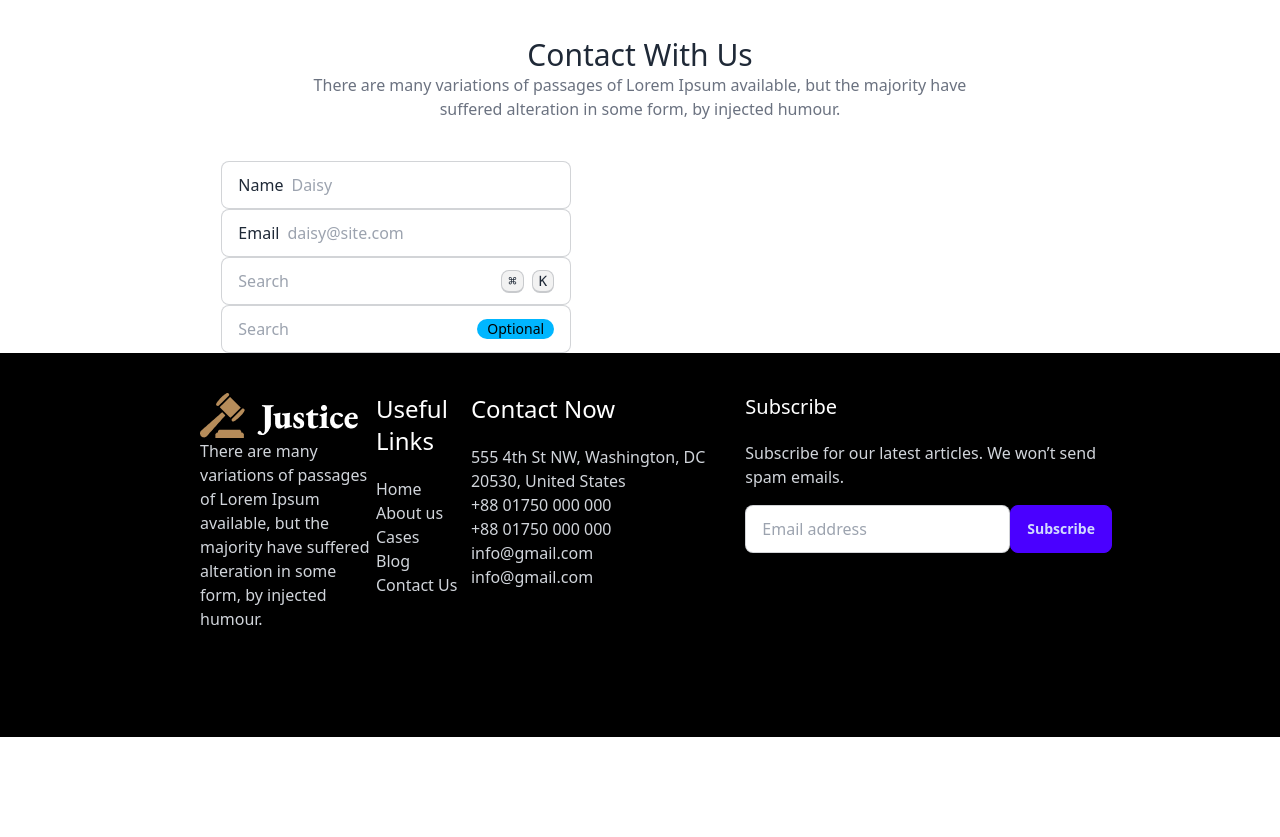
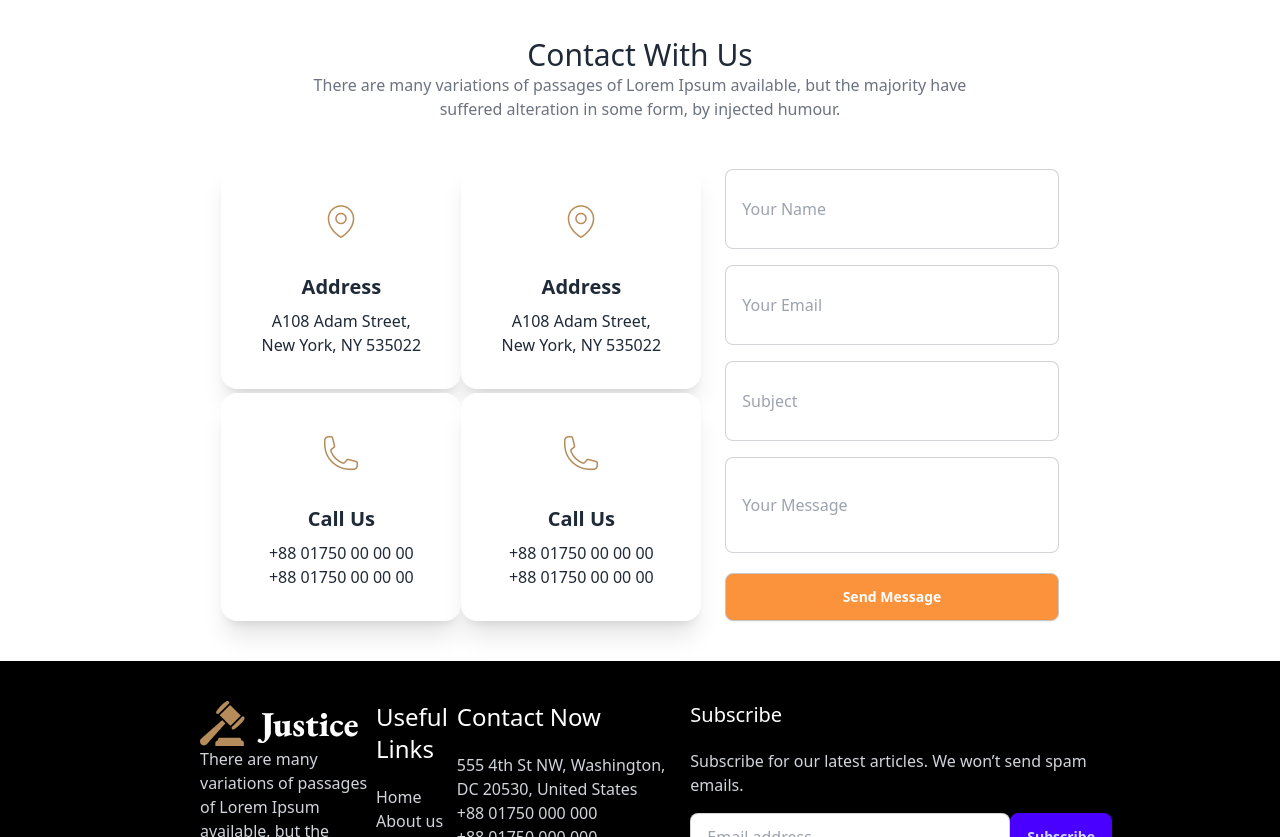
Before and after one commit to HKabir12/tailwindcss-practices-1, a plain HTML site: page index.html in a window 1280 px wide. Shown: the part 2015-2852 px from the top of the page. Before the commit the page ends 2752 px from the top, so only its background shows below. Drawn offline with nearby package versions, Linux system fonts and the light colour scheme.

Commit message:
coding life

```diff
--- a/index.html
+++ b/index.html
@@ -199,33 +199,38 @@
             <section class="mt-10">
                 <h1 class="text-3xl text-center">Frequently Asked Any Questions</h1>
                 <p class="justify-center pb-10 text-center text-gray-500">There are many variations of passages of Lorem
-                    Ipsum available, but the majority have <br> suffered alteration in some form, by injected humour.</p>
+                    Ipsum available, but the majority have <br> suffered alteration in some form, by injected humour.
+                </p>
                 <div class="justify-center justify-between lg:flex">
                     <div>
                         <div class="mb-4 collapse collapse-plus bg-base-200">
                             <input type="radio" name="my-accordion-3" checked="checked" />
-                        <div class="text-xl font-medium collapse-title">Click to open this one and close others</div>
+                            <div class="text-xl font-medium collapse-title">Click to open this one and close others
+                            </div>
                             <div class="collapse-content">
                                 <p>hello</p>
                             </div>
                         </div>
                         <div class="mb-2 collapse collapse-plus bg-base-200">
                             <input type="radio" name="my-accordion-3" />
-                        <div class="text-xl font-medium collapse-title">Click to open this one and close others</div>
+                            <div class="text-xl font-medium collapse-title">Click to open this one and close others
+                            </div>
                             <div class="collapse-content">
                                 <p>hello</p>
                             </div>
                         </div>
                         <div class="mb-2 collapse collapse-plus bg-base-200">
                             <input type="radio" name="my-accordion-3" />
-                        <div class="text-xl font-medium collapse-title">Click to open this one and close others</div>
+                            <div class="text-xl font-medium collapse-title">Click to open this one and close others
+                            </div>
                             <div class="collapse-content">
                                 <p>hello</p>
                             </div>
                         </div>
                         <div class="mb-2 collapse collapse-plus bg-base-200">
                             <input type="radio" name="my-accordion-3" />
-                        <div class="text-xl font-medium collapse-title">Click to open this one and close others</div>
+                            <div class="text-xl font-medium collapse-title">Click to open this one and close others
+                            </div>
                             <div class="collapse-content">
                                 <p>hello</p>
                             </div>
@@ -237,48 +242,90 @@
                 </div>
             </section>
             <!-- contract with us -->
-            <section class="mt-10">
+            <section class="mt-10 mb-10">
                 <h1 class="text-3xl text-center">Contact With Us</h1>
                 <p class="justify-center pb-10 text-center text-gray-500">There are many variations of passages of Lorem
                     Ipsum
                     available, but the majority have <br> suffered alteration in some form, by injected humour.</p>
-                <div class="lg:flex">
-                    <div>
-                        <div>
-                            <div>
-
-                            </div>
-                            <div>
-
+                <div class="gap-4 lg:flex">
+                    <div class="mx-auto  lg:flex">
+                        <div >
+                            <div class="mb-1" >
+                                <div class="shadow-xl card bg-base-100 w-96 lg:w-60">
+                                    <figure class="px-10 pt-10">
+                                        <img src="images/location.png" alt="loacation" class="rounded-xl" />
+                                    </figure>
+                                    <div class="items-center text-center card-body">
+                                        <h2 class="card-title">Address</h2>
+                                        <p>A108 Adam Street, <br>
+                                            New York, NY 535022</p>
                                     </div>
                                 </div>
+                            </div>
+
                             <div>
-                            <div>
-
-                            </div>
-                            <div>
+                                <div class="shadow-xl card bg-base-100 w-96 lg:w-60">
+                                    <figure class="px-10 pt-10">
+                                        <img src="images/call.png" alt="call" class="rounded-xl" />
+                                    </figure>
+                                    <div class="items-center text-center card-body">
+                                        <h2 class="card-title">Call Us</h2>
+                                        <p>+88 01750 00 00 00 <br>
+                                            +88 01750 00 00 00</p>
 
                                     </div>
                                 </div>
                             </div>
+                        </div>
+                        <div class="gap-1 ">
+                            <div class="mb-1">
+                                <div class="shadow-xl card bg-base-100 w-96 lg:w-60">
+                                    <figure class="px-10 pt-10">
+                                        <img src="images/location.png" alt="loacation" class="rounded-xl" />
+                                    </figure>
+                                    <div class="items-center text-center card-body">
+                                        <h2 class="card-title">Address</h2>
+                                        <p>A108 Adam Street, <br>
+                                            New York, NY 535022</p>
+                                    </div>
+                                </div>
+                            </div>
+
                             <div>
-                        <label class="flex items-center gap-2 input input-bordered">
-                            Name
-                            <input type="text" class="grow" placeholder="Daisy" />
+                                <div class="shadow-xl card bg-base-100 w-96 lg:w-60">
+                                    <figure class="px-10 pt-10">
+                                        <img src="images/call.png" alt="call" class="rounded-xl" />
+                                    </figure>
+                                    <div class="items-center text-center card-body">
+                                        <h2 class="card-title">Call Us</h2>
+                                        <p>+88 01750 00 00 00 <br>
+                                            +88 01750 00 00 00</p>
+
+                                    </div>
+                                </div>
+                            </div>
+                        </div>
+                    </div>
+                    <div class="h-auto pl-2 mt-2 lg:w-1/2">
+                        <label class="flex items-center gap-2 lg:mb-4 lg:h-20 input input-bordered">
+
+                            <input type="text" class="grow" placeholder="Your Name" />
                         </label>
-                          <label class="flex items-center gap-2 input input-bordered">
-                            Email
-                            <input type="text" class="grow" placeholder="daisy@site.com" />
+                        <label class="flex items-center gap-2 lg:mb-4 lg:h-20 input input-bordered">
+
+                            <input type="text" class="grow" placeholder="Your Email" />
                         </label>
-                          <label class="flex items-center gap-2 input input-bordered">
-                            <input type="text" class="grow" placeholder="Search" />
-                            <kbd class="kbd kbd-sm">⌘</kbd>
-                            <kbd class="kbd kbd-sm">K</kbd>
+
+                        <label class="flex items-center gap-2 lg:mb-4 lg:h-20 input input-bordered">
+                            <input type="text" class="grow" placeholder="Subject" />
                         </label>
-                          <label class="flex items-center gap-2 input input-bordered">
-                            <input type="text" class="grow" placeholder="Search" />
-                            <span class="badge badge-info">Optional</span>
+                        <label class="flex items-center gap-2 lg:mb-5 lg:h-24 input input-bordered">
+                            <input type="text" class="max-w-xs text-left grow" placeholder="Your Message" />
                         </label>
+                        <div class="lg:mt-4">
+                            <button class="w-full font-bold text-white bg-orange-400 btn btn-active">Send Message</button>
+                        </div>
+                    </div>
                 </div>
     </div>
     </section>
@@ -289,7 +336,8 @@
             <div class="lg:pl-40">
                 <img src="images/logo.png" alt="Logo" class="text-white">
                 <p class="text-gray-300 lg:w-44">
-                    There are many variations of passages of Lorem Ipsum available, but the majority have suffered alteration in some form, by injected humour.
+                    There are many variations of passages of Lorem Ipsum available, but the majority have suffered
+                    alteration in some form, by injected humour.
                 </p>
             </div>
             <div>
@@ -312,7 +360,10 @@
                     Subscribe for our latest articles. We won’t send spam emails.
                 </p>
                 <div class="flex">
-                    <input type="email" placeholder="Email address" class="flex-grow input input-bordered">
+                    <!-- <input class="mr-5 lg:w-80 input input-bordered rounded-lg-full"
+                        placeholder="Search your services" /> -->
+
+                    <input type="email" placeholder="Email address" class="flex-grow input input-bordered lg:w-80">
                     <button class="btn btn-primary">Subscribe</button>
                 </div>
             </form>
```
Lines whose indentation alone changed are shown as unchanged.
